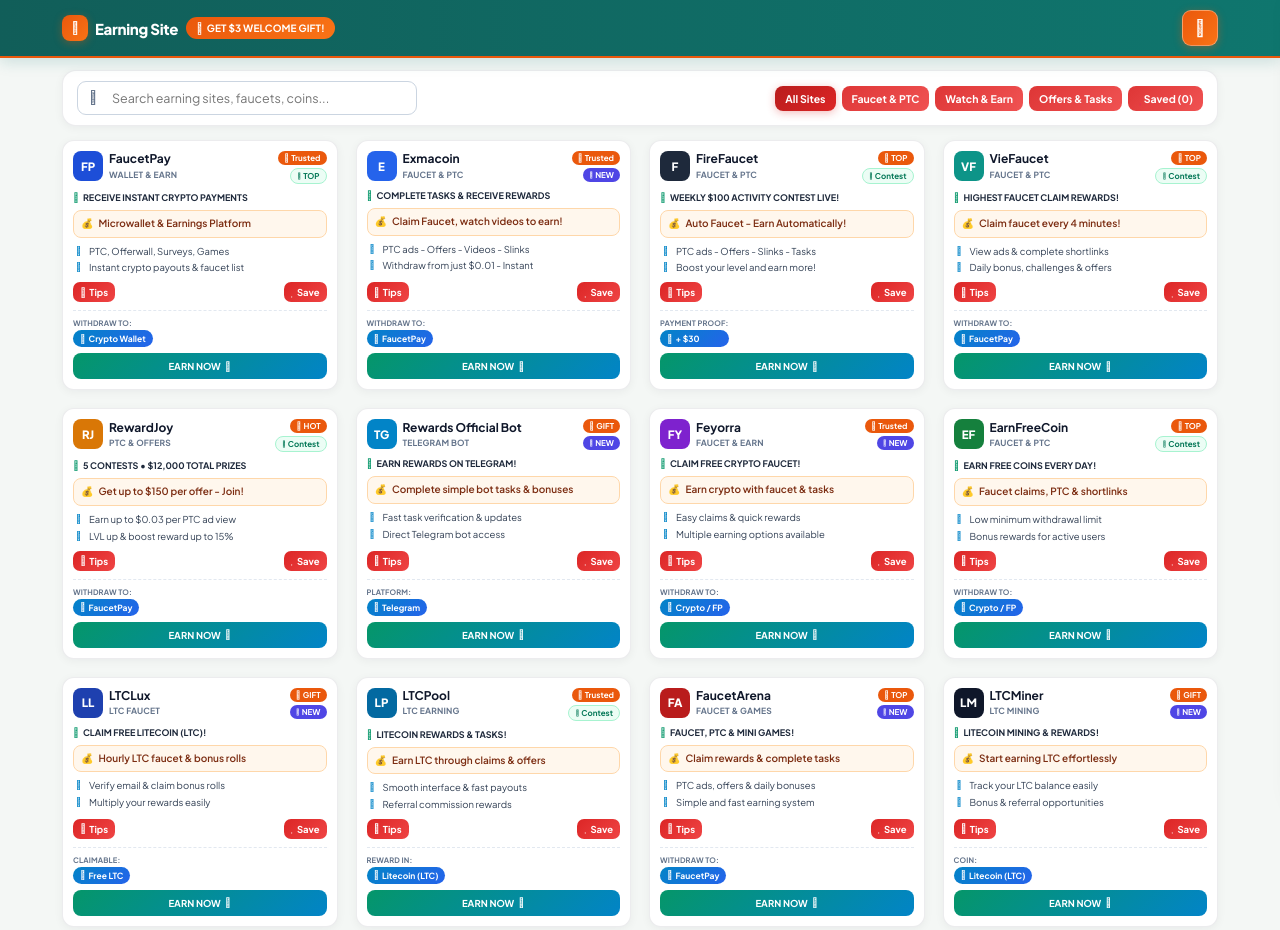
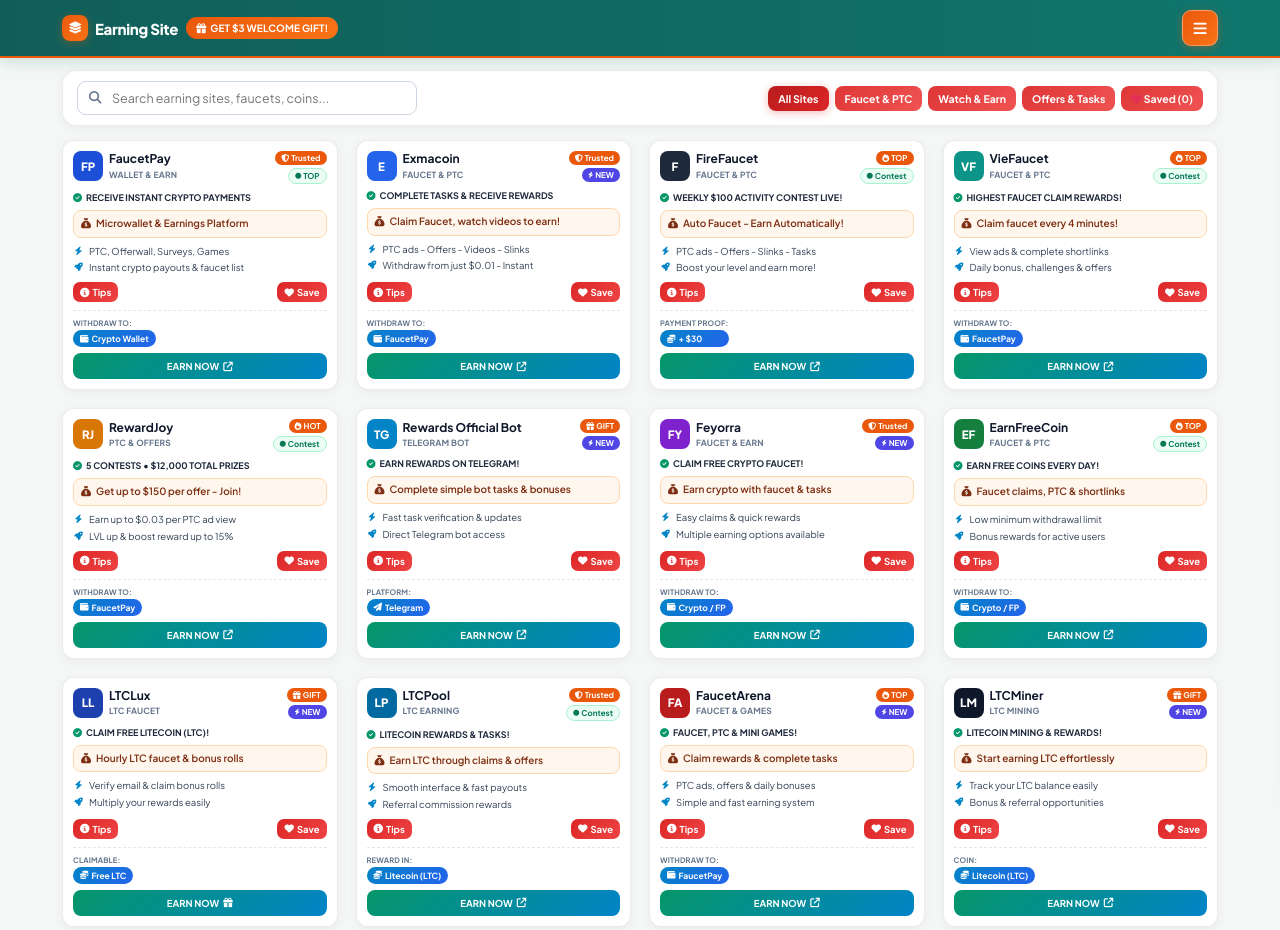
Before and after one commit to mddulal596/earningsite, a plain HTML site: page index.html in a window 1280 px wide. Shown: the top 930 px of the page. Drawn offline with Linux system fonts and the light colour scheme.

Commit message:
Integrate Font Awesome 6 into style.css
Added Font Awesome 6 support and updated font-family.

```diff
--- a/style.css
+++ b/style.css
@@ -28,7 +28,7 @@
     margin: 0;
     padding: 0;
     box-sizing: border-box;
-    font-family: 'Plus Jakarta Sans', -apple-system, BlinkMacSystemFont, sans-serif;
+    font-family: 'Plus Jakarta Sans', 'Font Awesome 6 Free', -apple-system, BlinkMacSystemFont, sans-serif;
 }
 
 html, body {
@@ -41,6 +41,20 @@ html, body {
     display: flex;
     flex-direction: column;
     -webkit-font-smoothing: antialiased;
+}
+
+/* FontAwesome Safe Rendering */
+.fa, .fas, .far, .fal, .fad, .fab, [class^="fa-"], [class*=" fa-"] {
+    font-family: "Font Awesome 6 Free", "Font Awesome 5 Free" !important;
+    font-weight: 900;
+    font-style: normal;
+    line-height: 1;
+    display: inline-block;
+}
+
+.fab, .fa-brands {
+    font-family: "Font Awesome 6 Brands", "Font Awesome 5 Brands" !important;
+    font-weight: 400;
 }
 
 /* Header */
@@ -132,6 +146,7 @@ html, body {
     height: 36px;
     border-radius: 9px;
     font-size: 16px;
+    line-height: 1;
     cursor: pointer;
     flex-shrink: 0;
     display: inline-flex;
@@ -140,6 +155,11 @@ html, body {
     text-decoration: none;
     box-shadow: 0 2px 8px rgba(234, 88, 12, 0.4);
     transition: background 0.18s ease, transform 0.15s ease, box-shadow 0.18s ease;
+}
+
+.drawer-toggle i {
+    color: #FFFFFF !important;
+    font-size: 15px;
 }
 
 .drawer-toggle:hover {
```
